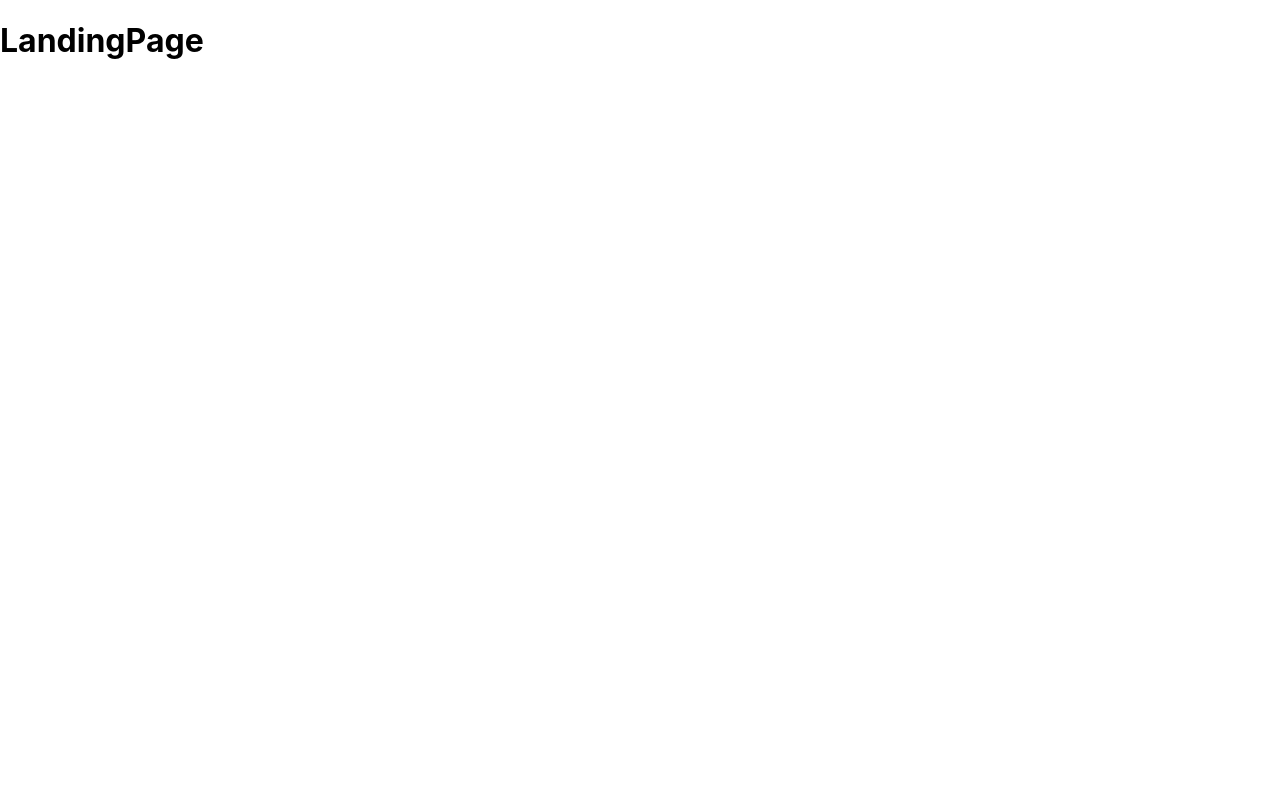
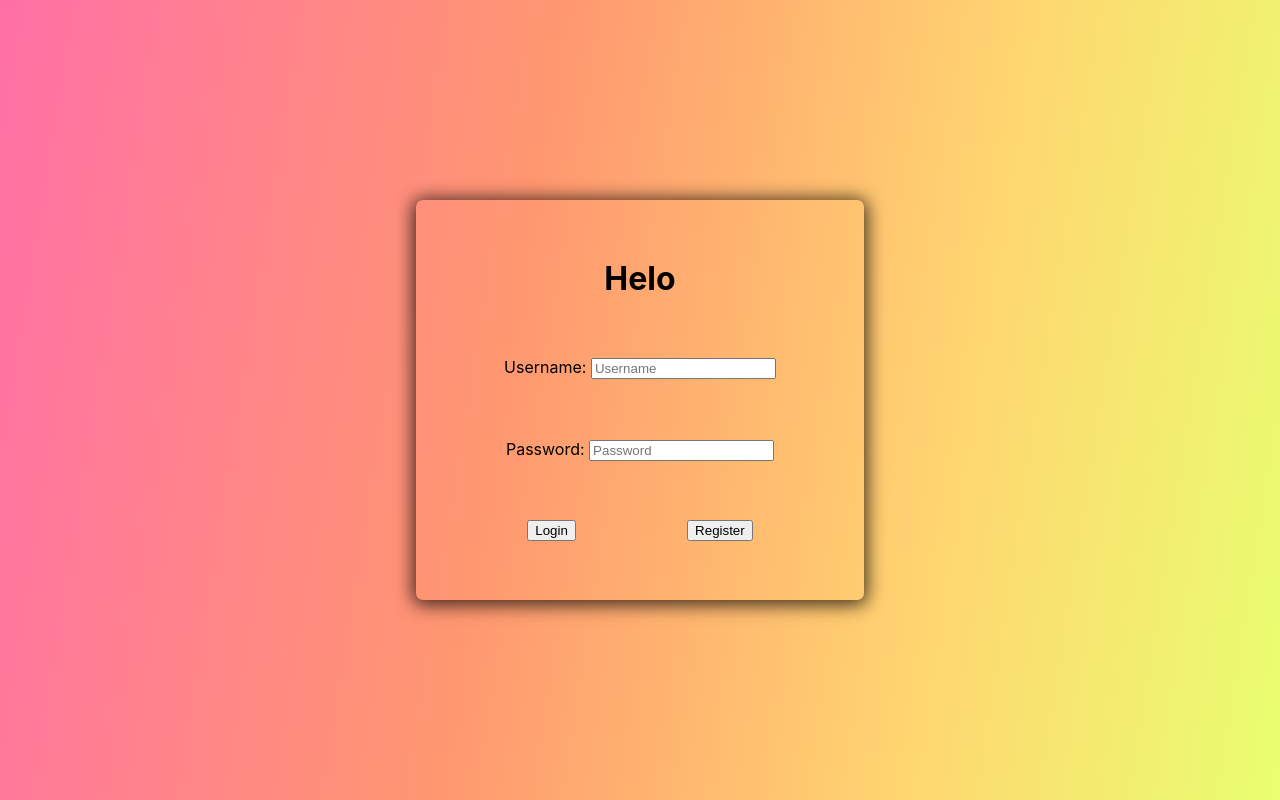
Before and after one commit to ethanbud5/simulation-3, a React (Create React App) app: page / in a window 1280 px wide. Built offline with nearby package versions, Linux system fonts and the light colour scheme.

Commit message:
Added auth page front-end

```diff
--- /dev/null
+++ b/src/Components/Auth/Auth.css
@@ -0,0 +1,30 @@
+.background_auth{
+    height: 100vh;
+    width:100vw;
+    background: linear-gradient(99deg,#ff70a6,#ff9770 40%,#ffd670 73%,#e9ff70);
+    display: flex;
+    justify-content: center;
+    align-items: center;
+}
+h1{
+    margin: 0px;
+}
+.auth_card{
+    width: 35vw;
+    height: 50vh;
+    display: flex;
+    justify-content: space-evenly;
+    align-items: center;
+    flex-direction: column;
+    border-radius: 7px;
+    box-shadow: 0px 2px 18px 3px rgba(0,0,0,0.75);
+}
+.auth_card>div{
+
+}
+
+.auth_btn_container{
+    width: 100%;
+    display: flex;
+    justify-content: space-evenly;
+}
--- /dev/null
+++ b/src/Components/Auth/Auth.js
@@ -0,0 +1,41 @@
+import React, { Component } from 'react';
+import "./Auth.css"
+
+class Auth extends Component {
+    constructor(props) {
+        super(props);
+        this.state = {
+            username:"",
+            password:""
+        }
+        this.changeHandler = this.changeHandler.bind(this);
+    }
+    changeHandler(e){
+        this.setState({[e.target.name]:e.target.value})
+    }
+
+    render() {
+        return (
+            <div className="background_auth">
+            <div className="auth_card">
+                <h1>Helo</h1>
+                <div>
+                    <label>Username: </label>
+                    <input type="text" onClick={this.changeHandler} name="username" placeholder="Username"/>
+                </div>
+                <div>
+                    <label>Password: </label>
+                    <input type="text" onClick={this.changeHandler} name="password" placeholder="Password"/>
+                </div>
+                <div className="auth_btn_container">
+                    <button>Login</button>
+                    <button>Register</button>
+                </div>
+            </div>
+
+            </div>
+        );
+    }
+}
+
+export default Auth;
--- a/src/Components/LandingPage/LandingPage.js
+++ /dev/null
@@ -1,13 +0,0 @@
-import React, { Component } from 'react';
-
-class LandingPage extends Component {
-    render() {
-        return (
-            <div>
-                <h1>LandingPage</h1>
-            </div>
-        );
-    }
-}
-
-export default LandingPage;
--- a/src/routes.js
+++ b/src/routes.js
@@ -1,6 +1,6 @@
 import React from "react";
 import {Route,Switch} from "react-router";
-import LandingPage from "./Components/LandingPage/LandingPage";
+import LandingPage from "./Components/Auth/Auth";
 
 export default(
     <Switch>
```
Also changed, not shown: src/Components/LandingPage/LandingPage.css (deleted).
